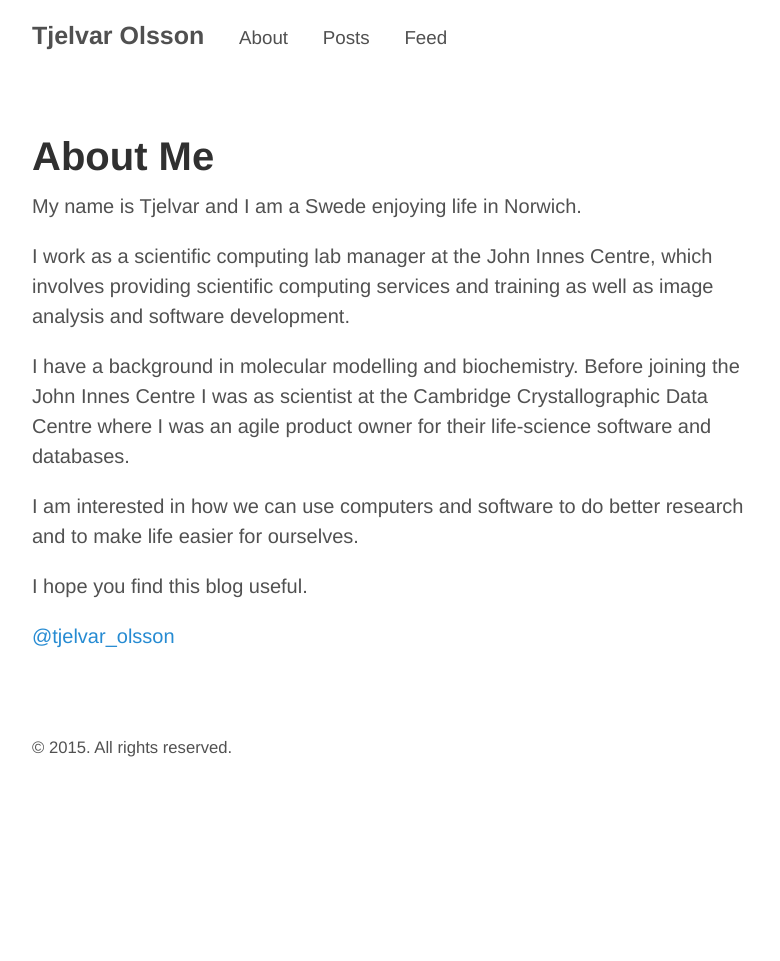
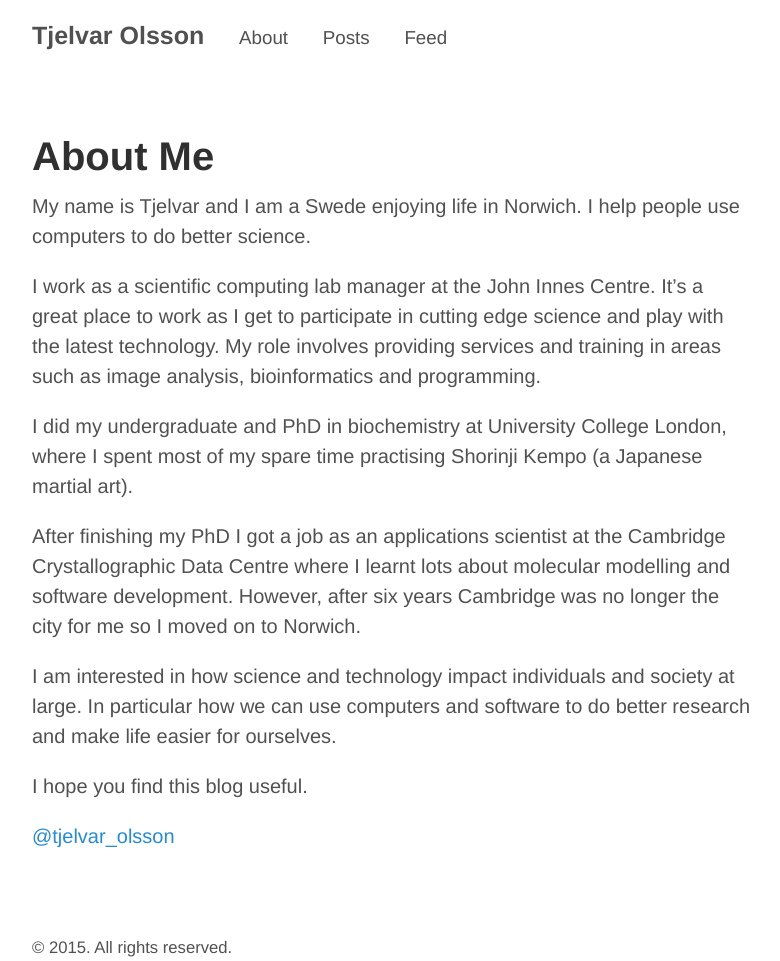
Before and after one commit to tjelvar-olsson/tjelvar-olsson.github.io, a Jekyll site: the page built from about.md, in a window 1280 px wide. Shown: the whole page, without its empty margins (248-1028 px from the left). Built offline with Jekyll 4.4.1, drawn with Linux system fonts in a browser that asks for light colours; Markdown is read by kramdown in place of the engine named in the settings; before the commit the page ends 900 px from its top, so only the background shows below that.

Commit message:
Updated about.md.

```diff
--- a/about.md
+++ b/about.md
@@ -4,19 +4,26 @@ title: About Me
 permalink: about/
 ---
 
-My name is Tjelvar and I am a Swede enjoying life in Norwich.
+My name is Tjelvar and I am a Swede enjoying life in Norwich. I help people
+use computers to do better science.
 
-I work as a scientific computing lab manager at the John Innes Centre, which
-involves providing scientific computing services and training as well as image
-analysis and software development.
+I work as a scientific computing lab manager at the John Innes Centre. It's a
+great place to work as I get to participate in cutting edge science and play
+with the latest technology. My role involves providing services and training in
+areas such as image analysis, bioinformatics and programming.
 
-I have a background in molecular modelling and biochemistry. Before joining the
-John Innes Centre I was as scientist at the Cambridge Crystallographic Data
-Centre where I was an agile product owner for their life-science software and
-databases.
+I did my undergraduate and PhD in biochemistry at University College London,
+where I spent most of my spare time practising Shorinji Kempo (a Japanese
+martial art).
 
-I am interested in how we can use computers and software to do better research
-and to make life easier for ourselves.
+After finishing my PhD I got a job as an applications scientist at the
+Cambridge Crystallographic Data Centre where I learnt lots about molecular
+modelling and software development. However, after six years Cambridge was no
+longer the city for me so I moved on to Norwich.
+
+I am interested in how science and technology impact individuals and society at
+large. In particular how we can use computers and software to do better
+research and make life easier for ourselves.
 
 I hope you find this blog useful.
 
```
